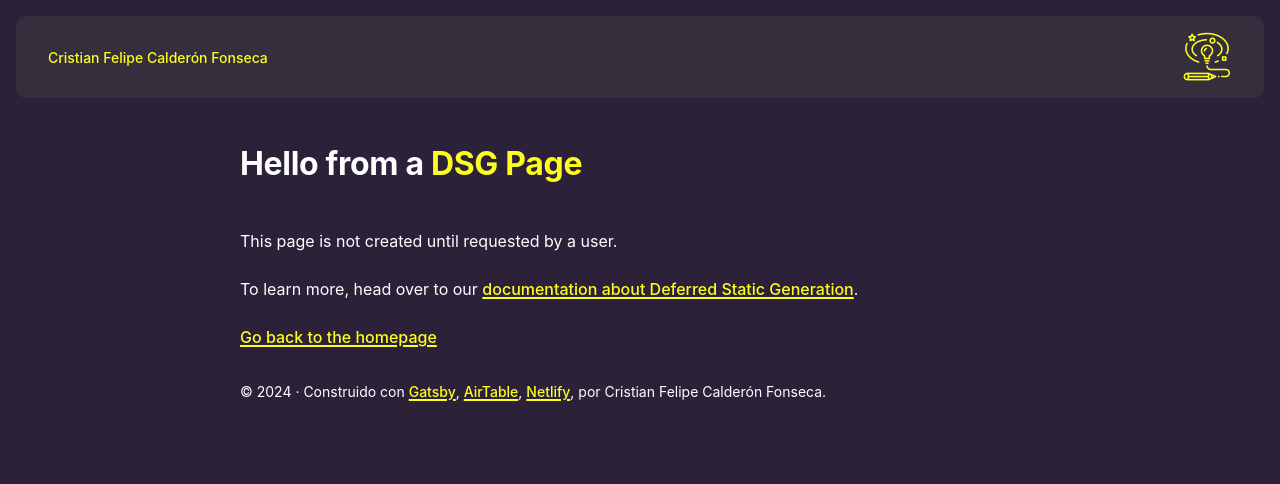
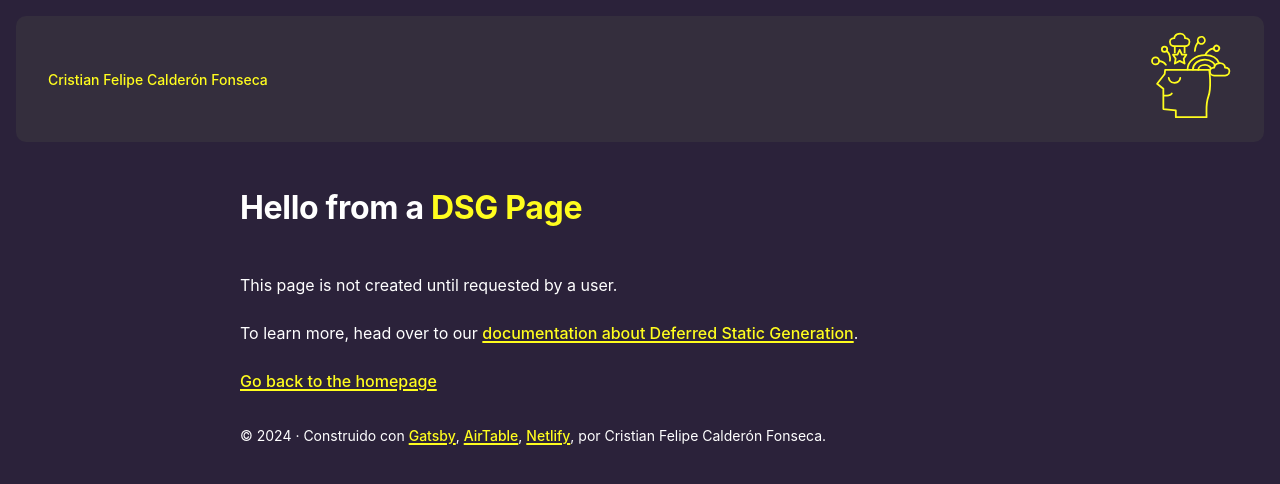
Before and after one commit to cristianfelipe94/cristian-felipe-calderon-fonseca-portafolio, a Gatsby site: page /using-dsg in a window 1280 px wide. Built offline with nearby package versions, Linux system fonts and the light colour scheme; Gatsby itself is replaced by a stand-in of ours.

Commit message:
Added svg and animated with Motion Frame library

```diff
--- a/package.json
+++ b/package.json
@@ -5,6 +5,7 @@
   "version": "0.1.0",
   "author": "Cristian Felipe Calderón Fonseca <cristianpipe0494@gmail.com>",
   "dependencies": {
+    "framer-motion": "^11.11.7",
     "gastby": "^1.0.1",
     "gatsby": "^5.13.7",
     "gatsby-plugin-image": "^3.13.1",
--- /dev/null
+++ b/src/components/animationSvg/creativitySvg.tsx
@@ -0,0 +1,222 @@
+import * as React from "react"
+import { SVGProps } from "react"
+import { motion } from "framer-motion"
+
+const sharedAnimationIcon = animationElement => {
+    const sharedAnimationProperties = {
+        transition: {
+            times: [0, 1],
+            duration: 5,
+            repeat: Infinity,
+            type: "keyframes",
+            ease: "easeInOut",
+        }
+    }
+    if (animationElement === "background-3") {
+        return {
+            ...sharedAnimationProperties,
+            animate: {
+                y: [0, -2, 0],
+                rotate: [0, 10, 0],
+            }
+        }
+    } else if (animationElement === "background-2") {
+        return {
+            ...sharedAnimationProperties,
+            animate: {
+                y: [0, -3, 0],
+                x: [0, -2, 0],
+                rotate: [0, -5, 0],
+            }
+        }
+    } else if (animationElement === "background-4") {
+        return {
+            ...sharedAnimationProperties,
+            animate: {
+                y: [0, -5, 0],
+                x: [0, 2, 0],
+                rotate: [0, 10, 0],
+            },
+
+        }
+    } else if (animationElement === "background-1") {
+        return {
+            ...sharedAnimationProperties,
+            animate: {
+                y: [0, -2, 0],
+                x: [0, -3, 0],
+                rotate: [0, -10, 0],
+            }
+        }
+    } else if (animationElement === "background-cloud-star") {
+        return {
+            ...sharedAnimationProperties,
+            animate: {
+                y: [0, -1, 0],
+                x: [0, -1, 1, 0]
+            }
+        }
+    } else if (animationElement === "background-cloud") {
+        return {
+            ...sharedAnimationProperties,
+            animate: {
+                y: [0, -1, 0],
+                x: [0, 2, 0],
+                rotate: [0, -3, 0],
+            }
+        }
+    }
+}
+
+export const CreativityIconSvg = (props: SVGProps<SVGSVGElement>) => (
+    <svg
+        viewBox="0 0 101 99"
+        fill="none"
+        xmlns="http://www.w3.org/2000/svg"
+        {...props}
+    >
+        <g id="creativity-icon">
+            <g id="face-icon">
+                <path
+                    id="Line 434"
+                    d="M29.959 51.5644C29.959 51.5644 30.959 57.0644 36.459 57.0644C42.4798 57.0644 42.959 51.5644 42.959 51.5644M33.459 69.0644C33.459 69.0644 32.4829 70.7038 29.959 71.0644C26.459 71.5644 23.9558 71.0644 23.9558 71.0644M25.959 42.5644L75.456 42.5627C75.456 42.5627 78.366 62.0069 74.4566 72.563C71.4914 80.5696 72.4559 85.5632 72.4559 95.5632C72.4559 95.5632 39.5762 95.5917 37.959 95.5632L37.959 88.0644L23.9559 86.5632L23.9559 63.7534L16.9559 58.0632L25.456 47.0632L25.959 42.5644Z"
+                    stroke="#FFFD1E"
+                    strokeWidth={2}
+                    strokeLinecap="round"
+                    strokeLinejoin="round"
+                />
+            </g>
+            <motion.g id="background-4-icon" {...sharedAnimationIcon("background-4")}>
+                <circle
+                    id="Ellipse 15_3"
+                    cx={4.5}
+                    cy={4.5}
+                    r={3}
+                    transform="matrix(-0.823509 -0.567303 -0.567303 0.823509 89.7373 17.4677)"
+                    stroke="#FFFD1E"
+                    strokeWidth={2}
+                />
+                <path
+                    id="Vector 4_3"
+                    d="M80.2852 18.8493C80.2852 18.8493 76.9081 19.6124 75.2618 20.8531C72.7363 22.7564 71.1625 25.9223 71.1625 25.9223"
+                    stroke="#FFFD1E"
+                    strokeWidth={2}
+                    strokeLinecap="round"
+                    strokeLinejoin="round"
+                />
+            </motion.g>
+            <motion.g id="background-3-icon" {...sharedAnimationIcon("background-3")}>
+                <circle
+                    id="Ellipse 15"
+                    cx={5.5}
+                    cy={5.5}
+                    r={4}
+                    transform="matrix(-0.866025 0.5 0.5 0.866025 68.5479 2)"
+                    stroke="#FFFD1E"
+                    strokeWidth={2}
+                />
+                <path
+                    id="Vector 4"
+                    d="M63.0703 11.5131C63.0703 11.5131 61.2634 14.2532 60.459 16C59.7659 17.5049 59.459 21.5 59.459 21.5"
+                    stroke="#FFFD1E"
+                    strokeWidth={2}
+                    strokeLinecap="round"
+                    strokeLinejoin="round"
+                />
+            </motion.g>
+            <motion.g id="background-2-icon" {...sharedAnimationIcon("background-2")}>
+                <circle
+                    id="Ellipse 15_2"
+                    cx={25.459}
+                    cy={19.5}
+                    r={3}
+                    stroke="#FFFD1E"
+                    strokeWidth={2}
+                />
+                <path
+                    id="Vector 4_2"
+                    d="M27.959 21.5C27.959 21.5 30.3071 24.0442 30.959 26C31.959 29 31.459 32.5 31.459 32.5"
+                    stroke="#FFFD1E"
+                    strokeWidth={2}
+                    strokeLinecap="round"
+                    strokeLinejoin="round"
+                />
+            </motion.g>
+            <motion.g id="background-1-icon" {...sharedAnimationIcon('background-1')}>
+                <circle
+                    id="Ellipse 15_4"
+                    cx={15.459}
+                    cy={32.5}
+                    r={4}
+                    stroke="#FFFD1E"
+                    strokeWidth={2}
+                />
+                <path
+                    id="Vector 4_4"
+                    d="M19.459 32.5C19.459 32.5 22.8889 33.3895 24.459 34.5C25.8117 35.4568 26.959 37 26.959 37"
+                    stroke="#FFFD1E"
+                    strokeWidth={2}
+                    strokeLinecap="round"
+                    strokeLinejoin="round"
+                />
+            </motion.g>
+            <motion.g id="cloud-star-icon" {...sharedAnimationIcon('background-cloud-star')}>
+                <path
+                    id="Vector 2"
+                    d="M44.959 25.5L42.459 20L39.959 25.5H34.959L37.959 30L36.959 35.5L42.459 32.5L47.959 35.5L46.959 30L49.959 25.5H44.959Z"
+                    stroke="#FFFD1E"
+                    strokeWidth={2}
+                    strokeLinejoin="round"
+                />
+                <path
+                    id="Vector 2_2"
+                    d="M48.459 16H42.959H36.459C36.459 16 31.459 16 31.459 11C31.459 6.99999 36.459 6.99999 36.459 6.99999C36.459 6.99999 36.459 2 42.959 2C48.459 2 48.459 6.99999 48.459 6.99999C48.459 6.99999 53.459 6.99999 53.459 11C53.459 16 48.459 16 48.459 16Z"
+                    stroke="#FFFD1E"
+                    strokeWidth={2}
+                    strokeLinejoin="round"
+                />
+                <path
+                    id="Vector 3"
+                    d="M36.959 16V24M47.959 16V24"
+                    stroke="#FFFD1E"
+                    strokeWidth={2}
+                    strokeLinejoin="round"
+                />
+            </motion.g>
+            <motion.g id="cloud-icon" {...sharedAnimationIcon('background-cloud')}>
+                <path
+                    id="Vector 1"
+                    d="M92.959 49H87.459H80.959C80.959 49 75.959 49 75.959 44C75.959 40 80.959 40 80.959 40C80.959 40 80.959 35 87.459 35C92.959 35 92.959 40 92.959 40C92.959 40 97.959 40 97.959 44C97.959 49 92.959 49 92.959 49Z"
+                    stroke="#FFFD1E"
+                    strokeWidth={2}
+                    strokeLinejoin="round"
+                />
+                <path
+                    id="Ellipse 12"
+                    d="M76.9101 41C77.5424 40.5 74.7777 37 70.5873 37C66.397 37 63 39.1863 63 42.5"
+                    stroke="#FFFD1E"
+                    strokeWidth={2}
+                    strokeLinecap="round"
+                    strokeLinejoin="round"
+                />
+                <path
+                    id="Ellipse 13"
+                    d="M81.459 38C81.959 36.5 77.9905 31 70.5078 31C63.025 31 56.959 35.9249 56.959 42"
+                    stroke="#FFFD1E"
+                    strokeWidth={2}
+                    strokeLinecap="round"
+                    strokeLinejoin="round"
+                />
+                <path
+                    id="Ellipse 14"
+                    d="M86.459 35C85.459 32.5 81.8095 26 70.8332 26C59.857 26 50.959 33.1634 50.959 42"
+                    stroke="#FFFD1E"
+                    strokeWidth={2}
+                    strokeLinecap="round"
+                    strokeLinejoin="round"
+                />
+            </motion.g>
+        </g>
+    </svg>
+)
+export { CreativityIconSvg as ReactComponent }
--- a/src/components/header/header.js
+++ b/src/components/header/header.js
@@ -1,21 +1,16 @@
 import * as React from "react"
-import { StaticImage } from "gatsby-plugin-image"
 import { Link } from "gatsby"
 import * as styles from "./header.module.css"
+import { CreativityIconSvg } from "../animationSvg/creativitySvg.tsx"
 
 const Header = ({ siteTitle }) => (
   <header className={styles.headerBar}>
     <Link to="/" className={styles.headerLink}>
       {siteTitle}
     </Link>
-    <StaticImage
-      alt="Cristian Felipe Logo"
-      src="../../images/icon-art-100.png"
-      className={styles.headerIcon}
-      placeholder="blurred"
-      layout="fixed"
-      width={50}
-    />
+    <div className={styles.headerIconContainer}>
+      <CreativityIconSvg className={styles.headerIcon}/>
+    </div>
   </header>
 )
 
--- a/src/components/header/header.module.css
+++ b/src/components/header/header.module.css
@@ -14,7 +14,10 @@
 }
 
 .headerIcon {
-    width: 50px;
-    height: 50px;
-    background-size: cover;
+    width: 100%;
+    height: 100%;
 }
+
+.headerIconContainer {
+    width: 90px;
+}
```
Also changed, not shown: 1 other file.
